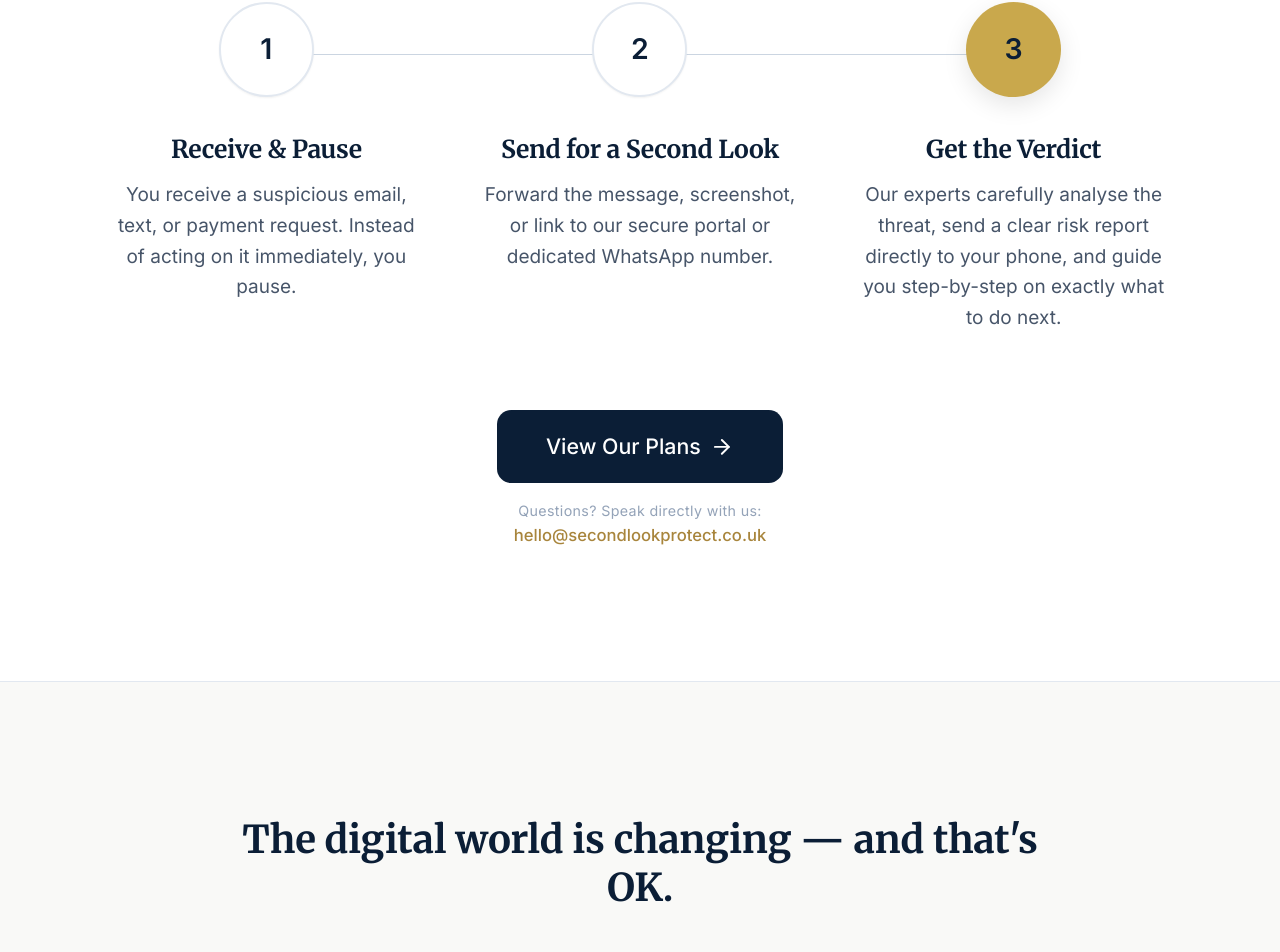
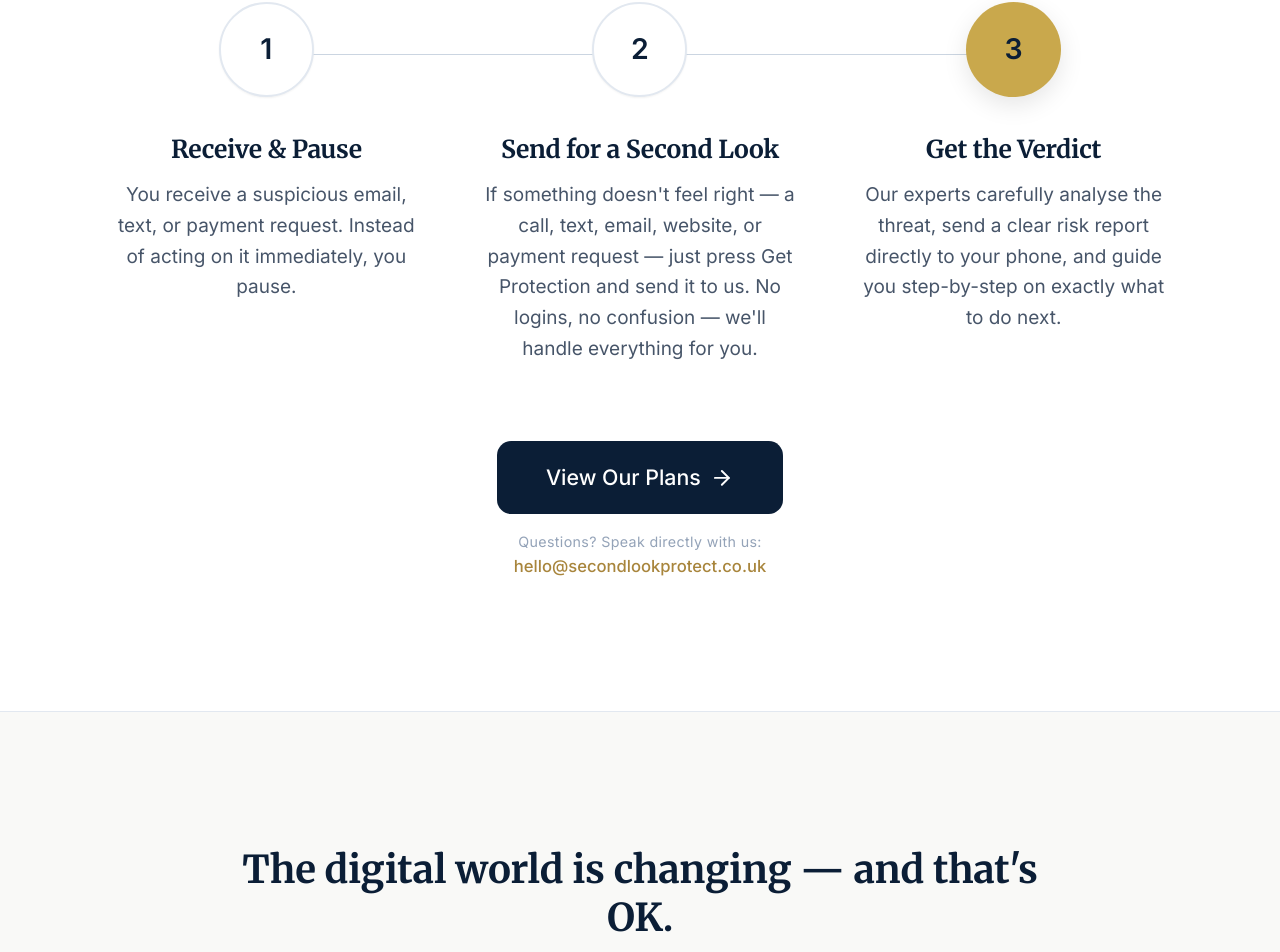
Before and after one commit to krowan444/Second-Look-Protect, a React (Vite) app: page / in a window 1280 px wide. Shown: the part 4142-5094 px from the top of the page. Built offline with nearby package versions, Linux system fonts and the light colour scheme; no server answers.

Commit message:
Update Step 2 description text in How It Works section

```diff
--- a/src/App.tsx
+++ b/src/App.tsx
@@ -674,7 +674,7 @@ export default function App() {
             {
               step: '2',
               title: 'Send for a Second Look',
-              body: 'Forward the message, screenshot, or link to our secure portal or dedicated WhatsApp number.',
+              body: "If something doesn't feel right — a call, text, email, website, or payment request — just press Get Protection and send it to us. No logins, no confusion — we'll handle everything for you.",
               gold: false,
             },
             {
```
